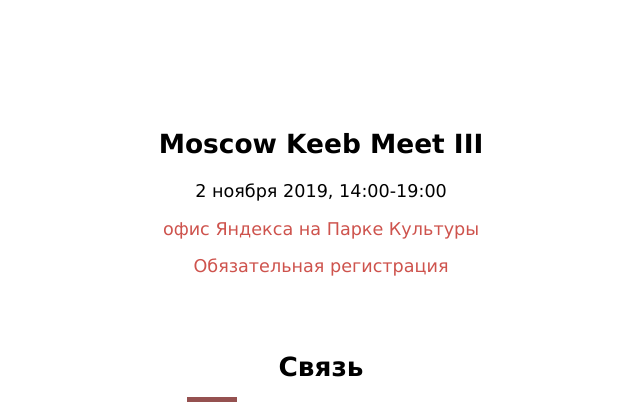
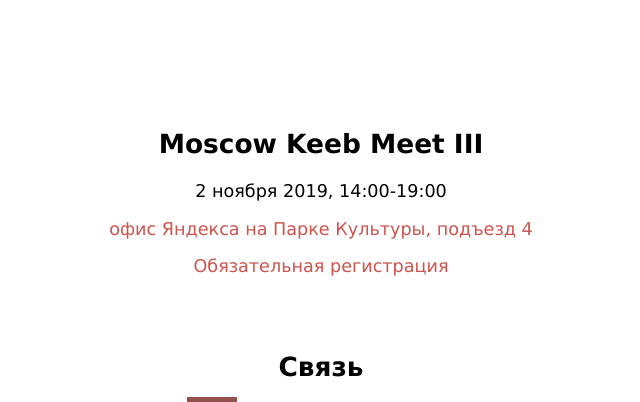
Before and after one commit to mechcult/mechcult.github.io, a Jekyll site: the page built from mkm3.html, in a window 1280 px wide. Shown: the top 402 px of the page, without its empty margins (329-969 px from the left). Built offline with Jekyll 4.4.1, drawn with Linux system fonts in a browser that asks for light colours; nearby versions of some CDN libraries.

Commit message:
Update address link

```diff
--- a/mkm3.html
+++ b/mkm3.html
@@ -8,7 +8,7 @@ layout: base
       <div style="text-align: center">
         <h2>Moscow Keeb Meet III</h2>
         <p>2 ноября 2019, 14:00-19:00</p>
-        <p><a href="https://www.google.com/maps/place/%D1%83%D0%BB.+%D0%9B%D1%8C%D0%B2%D0%B0+%D0%A2%D0%BE%D0%BB%D1%81%D1%82%D0%BE%D0%B3%D0%BE,+16,+%D0%BF%D0%BE%D0%B4%D1%8A%D0%B5%D0%B7%D0%B4+4,+%D0%9C%D0%BE%D1%81%D0%BA%D0%B2%D0%B0,+119021/@55.7341495,37.5876532,18z/data=!3m1!4b1!4m5!3m4!1s0x46b54ba6a70f45e3:0xafa3b5ac63d5d170!8m2!3d55.734148!4d37.5887475">офис Яндекса на Парке Культуры</a></p>
+        <p><a href="https://yandex.ru/maps/-/CGHJYFLd">офис Яндекса на Парке Культуры, подъезд 4</a></p>
         <p><a href="https://ru-mechcult.timepad.ru/event/1097724/">Обязательная регистрация</a></p>
       </div>
     </header>
```
